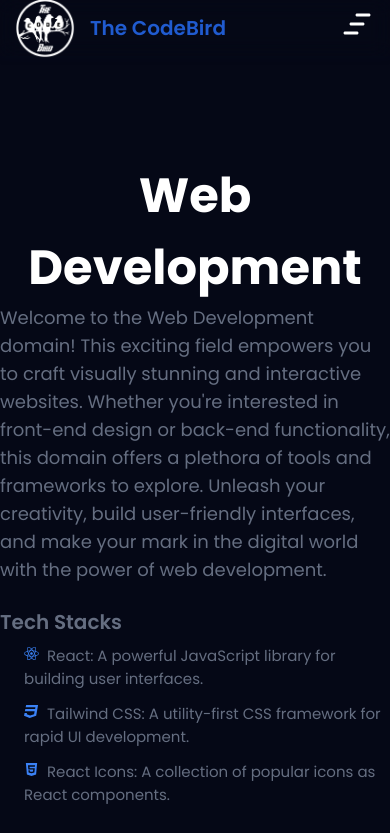
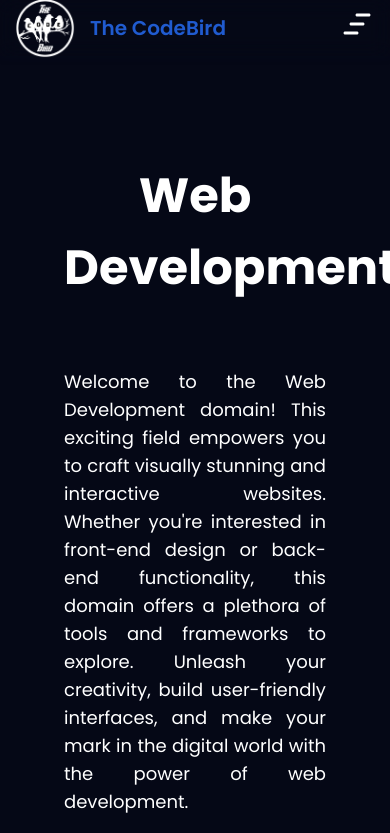
Before and after one commit to thecodebirduitbu/The-Code-Bird-Website, a React (Create React App) app: page /webdev in a window 390 px wide. Shown: the top 833 px of the page. Built offline with nearby package versions, Linux system fonts and the light colour scheme.

Commit message:
Added webdev data, its Fully Responsive

```diff
--- a/src/components/Domains/WebDev.jsx
+++ b/src/components/Domains/WebDev.jsx
@@ -3,9 +3,9 @@ import { FaReact, FaCss3, FaHtml5 } from "react-icons/fa";
 
 function WebDev() {
   return (
-    <div className="py-[10rem]">
+    <div className="py-[10rem] mx-16 md:mx-[2rem] text-white">
       <h1 className="text-[3rem] text-white text-center">Web Development</h1>
-      <p className="text-lg mb-6">
+      <p className="text-lg mb-6 pt-16 text-justify">
         Welcome to the Web Development domain! This exciting field empowers you
         to craft visually stunning and interactive websites. Whether you're
         interested in front-end design or back-end functionality, this domain
@@ -22,11 +22,12 @@ function WebDev() {
         </li>
         <li>
           <FaCss3 className="inline-block mr-2 text-blue-500" />
-          Tailwind CSS: A utility-first CSS framework for rapid UI development.
+          CSS: CSS the styling language, the outfit/dress/makeupkit of any
+          webpage.
         </li>
         <li>
           <FaHtml5 className="inline-block mr-2 text-blue-500" />
-          React Icons: A collection of popular icons as React components.
+          HTML: The markup language, the backbone of any webpage .
         </li>
       </ul>
 
```
